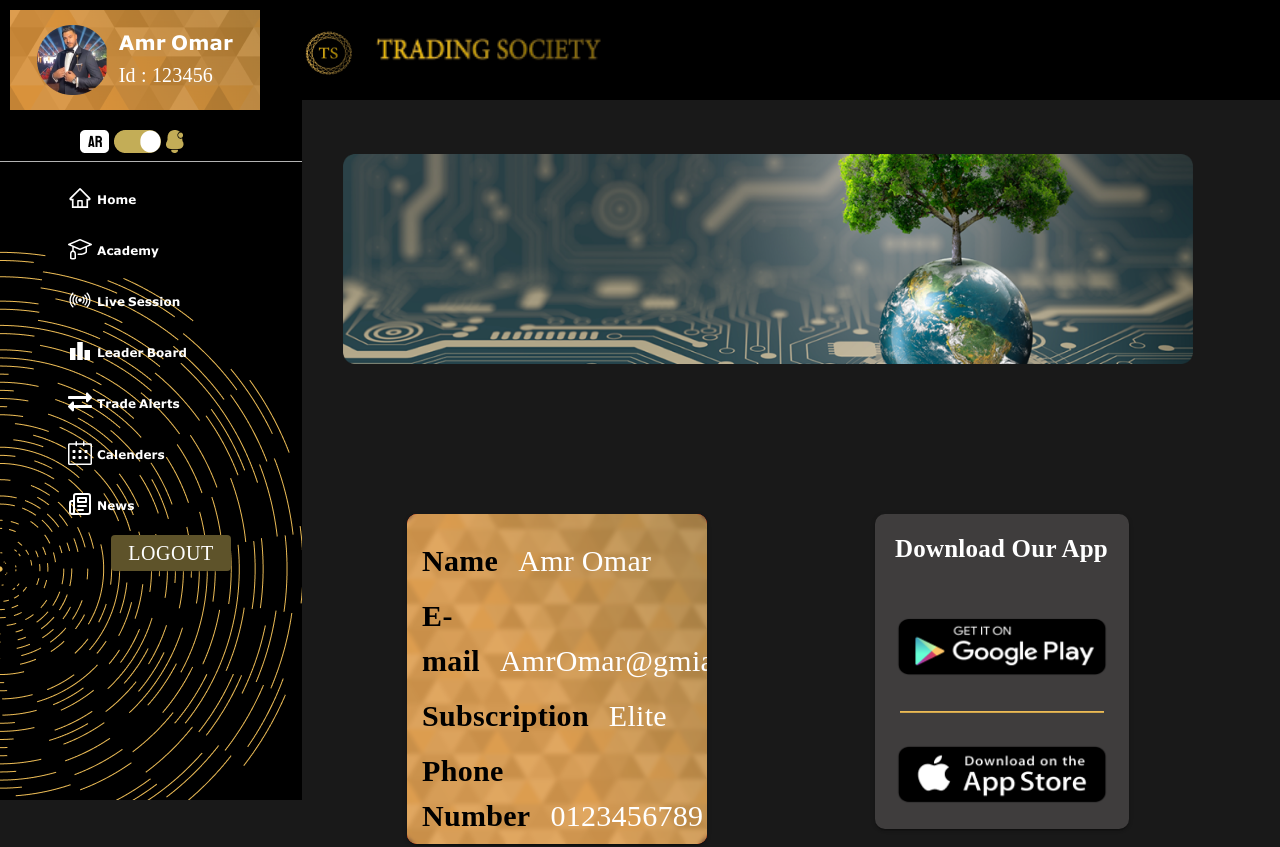
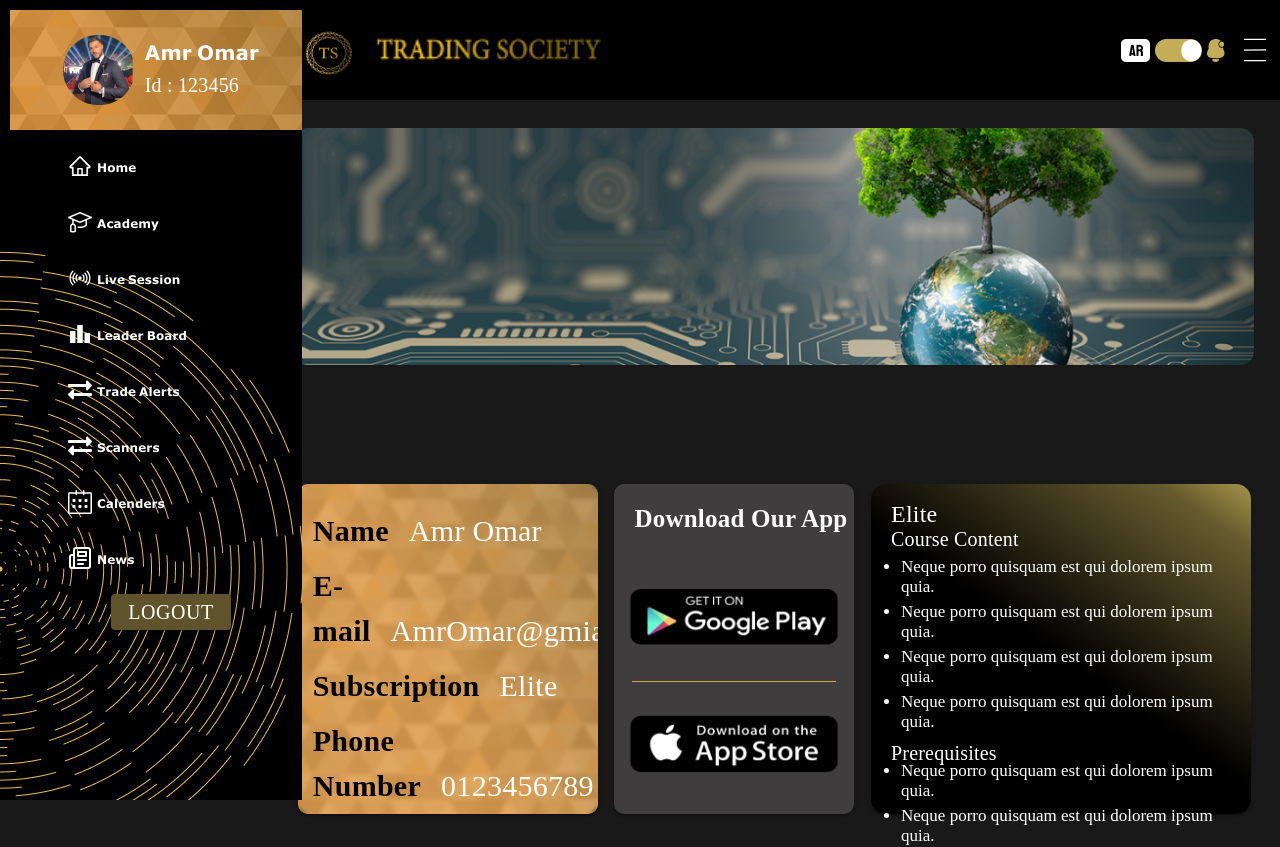
Before and after one commit to karim40188/trading_society-project, a React (Vite) app: page /home in a window 1280 px wide. Shown: the top 847 px of the page. Built offline with nearby package versions, Linux system fonts and the light colour scheme; a web font is replaced by a local one.

Commit message:
some edit

```diff
--- a/src/Components/Home/Navbar.jsx
+++ b/src/Components/Home/Navbar.jsx
@@ -11,8 +11,8 @@ import {
 } from "@mui/material";
 import { Link } from "react-router-dom";
 import { FaBars, FaTimes } from "react-icons/fa";
-import { useContext, useState, useEffect } from "react";
-import { DarkModeContext } from "../context/Context";
+import { useState, useEffect } from "react";
+// import { DarkModeContext } from "../context/Context";
 import logo from "../../assets/logo.png";
 import branding from "../../assets/branding_name.png";
 
--- a/src/Components/HomeProfile/AcademyProfile.jsx
+++ b/src/Components/HomeProfile/AcademyProfile.jsx
@@ -18,7 +18,6 @@ function AcademyProfile() {
   // let { token } = useContext(TokenContext);
 
   let [instructors, setInstructors] = useState([]); // لتخزين قائمة المدربين
-  let [isLoading, setIsLoading] = useState(false);
 
   let [instructorWithId, setInstructorWithId] = useState({});
   // جلب بيانات المدربين من الـ API
@@ -72,7 +71,6 @@ function AcademyProfile() {
         justifyContent: "start",
         alignItems: "start",
         flexDirection: "column",
-
       }}
     >
       <Box sx={{}}>
@@ -149,22 +147,29 @@ function AcademyProfile() {
           ))}
         </Box>
 
-        {/* تفاصيل المدرب المختار */}
         <Box
           ref={popUpRef}
           sx={{
             width: "770px",
-            minHeight: "900px",
-            backgroundImage: `url(${bgClickedEducator})`,
-            backgroundSize: "cover",
-            backgroundRepeat: "no-repeat",
-            backgroundPosition: "center",
-            px: "30px",
-            pt: "100px",
-            display: "none",
+            height: "auto",
+            backgroundColor: "#3F3D3D",
             position: "relative",
+            mt:'50px',
+            p:'30px',
+            display:'none'
           }}
         >
+          <Box
+            sx={{
+              borderBottom: "50px solid #3F3D3D",
+              borderLeft: "50px solid transparent",
+              borderRight: "5px solid transparent",
+
+              position: "absolute",
+              top: "-50px",
+              left: "0px",
+            }}
+          ></Box>
           <Box>
             <Box
               sx={{
@@ -224,8 +229,8 @@ function AcademyProfile() {
               <Box
                 sx={{
                   position: "absolute",
-                  top: "30px",
-                  right: "-10px",
+                  top: "10px",
+                  right: "0px",
                   fontSize: "30px",
                   color: "#fff",
                   cursor: "pointer",
@@ -412,6 +417,9 @@ function AcademyProfile() {
           </Box>
         </Box>
 
+        {/* تفاصيل المدرب المختار */}
+        <Box sx={{}}></Box>
+
         {/* جزء الـ Our Courses */}
         <OurCourses />
       </Box>
--- a/src/Components/HomeProfile/Cards.jsx
+++ b/src/Components/HomeProfile/Cards.jsx
@@ -43,7 +43,7 @@ function Cards() {
         justifyContent: {
           xs: "center",
           md: "space-between",
-          gap: "40px",
+          gap: "10px",
         },
         alignItems: "flex-start", // Change to flex-start
       }}
@@ -59,7 +59,7 @@ function Cards() {
           flexDirection: "column",
           justifyContent: "center",
           overflow: "hidden",
-          backgroundColor: 'red',
+          // backgroundColor: 'red',
           mx: 'auto',
           boxShadow: 2, // Add some shadow for depth
         }}
@@ -118,7 +118,6 @@ function Cards() {
                 component="span"
                 sx={{
                   ml: "20px",
-                  color: "#",
                   fontWeight: "400",
                   color: "#ffffff",
                   fontSize: "30px",
@@ -140,8 +139,8 @@ function Cards() {
     borderRadius: "10px",
     padding: "5px",
     mx: 'auto',
-    width: '254px',
-    height: '315px',
+    width: '240px',
+    height: "330px",
     boxShadow: 2,
   }}
 >
@@ -198,8 +197,8 @@ function Cards() {
         sx={{
           background: "linear-gradient(34.82deg, #000000 48.98%, #665B2E 89.31%, #C3AD57 104.99%)",
           borderRadius: "15px",
-          width: sidebarOpen ? '400px' : '525px',
-          height: '315px',
+          width: sidebarOpen ? '380px' : '525px',
+          height: "330px",
           mx: 'auto',
           p: "20px",
           display: "flex",
--- a/src/Components/HomeProfile/CourseWithId.jsx
+++ b/src/Components/HomeProfile/CourseWithId.jsx
@@ -44,7 +44,7 @@ function CourseWithId() {
 
 
   return (
-    <Box sx={{ padding: 4 }}>
+    <Box sx={{ padding: 4, mx:'auto' }}>
       {/* تفاصيل الدورة */}
       <Card sx={{ display: "flex", marginBottom: 4, backgroundColor: "#000" }}>
         <CardMedia
--- a/src/Components/HomeProfile/FooterProfile.jsx
+++ b/src/Components/HomeProfile/FooterProfile.jsx
@@ -1,6 +1,6 @@
 import { Box, Container, Typography, Grid, Divider } from "@mui/material";
 import logo from "../../assets/logo.png";
-import brand from "../../assets/brand.png";
+import brand from "../../home_profile_assets/brand.png";
 import instagramIcon from "../../assets/instagram.png";
 import { FaFacebookF, FaInstagram } from "react-icons/fa";
 import { IoCall } from "react-icons/io5";
--- a/src/Components/HomeProfile/HomeProfile.jsx
+++ b/src/Components/HomeProfile/HomeProfile.jsx
@@ -5,17 +5,16 @@ import BannerProfile from "./BannerProfile";
 
 function HomeProfile() {
   return (
-    <Box sx={{p:'20px',
-      width: "90%",
-      margin: "auto",
+    <Box sx={{
+
       display: "flex",
-      justifyContent: "start",
-      alignItems: "start",
+      // justifyContent: "start",
+      // alignItems: "start",
       flexDirection: "column",
 
     }}>
        <BannerProfile />
-       <Box sx={{marginTop:{xs:"80px",md:'100px',xl:"30px",},}}>
+       <Box sx={{marginTop:{xs:'10%',xl:'15%'}}}>
       <Cards  />
 
        </Box>
--- a/src/Components/HomeProfile/Navbar.jsx
+++ b/src/Components/HomeProfile/Navbar.jsx
@@ -5,6 +5,9 @@ import { DarkModeContext, TokenContext } from "../context/Context";
 import { useContext } from "react";
 import { CiMenuBurger } from "react-icons/ci";
 import { useNavigate } from "react-router-dom";
+import lang_img from "../../home_profile_assets/lang.png";
+import mode_switcher_img from "../../home_profile_assets/mode_switch.png";
+import notification_img from "../../home_profile_assets/notification.png";
 
 function Navbar() {
   let { sidebarOpen, setSidebarOpen } = useContext(TokenContext);
@@ -14,15 +17,17 @@ function Navbar() {
 
   let navigate = useNavigate();
 
-  let { darkMode } = useContext(DarkModeContext);
+  let { darkMode, toggleMode } = useContext(DarkModeContext);
+
   return (
     <Box
       sx={{
-        width: "100%",
+        backgroundColor: darkMode ? "#000" : "#6B5B3D",
+        width: sidebarOpen ? "calc(100% - 300px)" : "100%",
+        left: sidebarOpen ? "300px" : "0",
         height: "100px",
-        backgroundColor: darkMode ? "#000" : "#6B5B3D",
-        pl: sidebarOpen ? "300px" : "0px",
         position: "fixed",
+        top: 0,
         zIndex: "9999",
         display: "flex",
         alignItems: "center",
@@ -32,10 +37,6 @@ function Navbar() {
         sx={{
           display: "flex",
           alignItems: "center",
-          justifyContent: "space-between", // لضمان توزيع المساحة بين الشعار والـ menu
-          width: "100%",
-
-
         }}
       >
         {/* الشعار */}
@@ -44,7 +45,6 @@ function Navbar() {
             display: "flex",
             alignItems: "center",
             cursor: "pointer",
-            // flexGrow: 1, // لزيادة المساحة المخصصة للشعار
           }}
           onClick={() => {
             navigate("/");
@@ -53,17 +53,39 @@ function Navbar() {
           <Box component="img" src={logo} sx={{ height: "50px" }} />
           <Box component="img" src={brand} sx={{ height: "50px", ml: 2 }} />
         </Box>
+      </Box>
+
+      {/* الـ menu مع الأيقونات */}
+      <Box
+        sx={{
+          display: "flex",
+          alignItems: "center",
+          position: "absolute",
+          right: "10px", // المسافة من الجانب الأيمن
+          gap: "15px", // المسافة بين الأيقونات و menu
+        }}
+      >
+        {/* الأيقونات */}
+        <Box
+          sx={{
+            display: "flex",
+            gap: "5px", // تقليل المسافات بين الأيقونات
+            alignItems: "center",
+          }}
+        >
+          <Box component="img" src={lang_img} />
+          <Box component="img" src={mode_switcher_img} onClick={toggleMode} />
+          <Box component="img" src={notification_img} />
+        </Box>
 
         {/* الـ menu */}
         <Box
           onClick={sidebarToggle}
           sx={{
             color: "#fff",
-            // padding: "12px",
             fontSize: "30px",
-            mr: sidebarOpen? "20%":"0",
             cursor: "pointer",
-            display: "flex", // للتأكد من أن الـ menu قابل للنقر بسهولة
+            display: "flex",
             alignItems: "center",
           }}
         >
--- a/src/Components/HomeProfile/News.jsx
+++ b/src/Components/HomeProfile/News.jsx
@@ -40,7 +40,7 @@ function News() {
     <Box sx={{ minHeight: "100vh" , color:"#000"}}>
       <BannerProfile />
 
-      <Box sx={{ display: "flex", flexWrap: "wrap", gap: "10px", mt:'50px' }}>
+      <Box sx={{ display: "flex", flexWrap: "wrap", gap: "10px", mt:{xs:'50px',xl:"220px"} }}>
         {news.map((item, index) => {
           return (
             <Box
--- a/src/Components/HomeProfile/Sidebar.jsx
+++ b/src/Components/HomeProfile/Sidebar.jsx
@@ -1,9 +1,7 @@
 import { Box, Button, Divider, Typography } from "@mui/material";
 import imgBg from "../../home_profile_assets/img_bg.png";
 import profile_img from "../../home_profile_assets/profile_img.png";
-import lang_img from "../../home_profile_assets/lang.png";
-import mode_switcher_img from "../../home_profile_assets/mode_switch.png";
-import notification_img from "../../home_profile_assets/notification.png";
+
 import { useContext, useState } from "react";
 import { AiOutlineHome } from "react-icons/ai";
 import { GoMortarBoard } from "react-icons/go";
@@ -28,6 +26,7 @@ function Sidebar() {
     { name: "Live Session", path: "/sessions", icon: <IoIosRadio /> },
     { name: "Leader Board", path: "/leaderboard", icon: <MdLeaderboard /> },
     { name: "Trade Alerts", path: "/tradealerts", icon: <FaExchangeAlt /> },
+    { name: "Scanners", path: "/scanners", icon: <FaExchangeAlt /> },
     { name: "Calenders", path: "/calender", icon: <SlCalender /> },
     { name: "News", path: "/news", icon: <LuNewspaper /> },
   ]);
@@ -43,8 +42,11 @@ function Sidebar() {
           top: "0",
           bottom: "0",
           height: "100%", // ضمان أن الـ Sidebar يأخذ 100% من ارتفاع الشاشة بدون شريط تمرير
-          zIndex: "999999",
+          zIndex: "9999999",
           overflow: "hidden", // إخفاء أي محتوى زائد
+          transition: "transform 0.3s ease-in-out", // إضافة تأثير الانتقال
+          transform: sidebarOpen ? "translateX(0)" : "translateX(-100%)", // إخفاء الشريط الجانبي عن طريق التحريك
+
         }}
       >
         <Box
@@ -53,31 +55,32 @@ function Sidebar() {
             zIndex: "-1",
             top: "-50px",
             width: "100%",
-            backgroundColor:'#ecbc56'
+            backgroundColor: "#ecbc56",
           }}
         >
-          <Box component="img" src={sideBar_img} sx={{ width: "100%", height: "100%" }} />
+          <Box
+            component="img"
+            src={sideBar_img}
+            sx={{ width: "100%", height: "100%" }}
+          />
         </Box>
 
         <Box
           sx={{
             backgroundImage: `url(${imgBg})`,
-            width: "250px", // تقليل عرض الصورة الخلفية
-            height: "100px", // تقليل ارتفاع الصورة الخلفية
+            width: "100%", // تقليل عرض الصورة الخلفية
+            height: "120px", // تقليل ارتفاع الصورة الخلفية
             display: "flex",
             alignItems: "center",
             justifyContent: "center",
             mt: "10px", // تقليل المسافة العلوية
             transform: "translateX(10px)", // تقليل المسافة الأفقية
             backgroundRepeat: "no-repeat",
-
-
-
           }}
         >
           <Box sx={{ display: "flex", alignItems: "center" }}>
             <Box component="img" src={profile_img} />
-            <Box sx={{ml:'10px'}}>
+            <Box sx={{ ml: "10px" }}>
               <Typography
                 sx={{
                   fontSize: "20px", // تقليل حجم الخط
@@ -95,7 +98,6 @@ function Sidebar() {
                   fontSize: "20px", // تقليل حجم الخط
                   fontWeight: "400",
                   letterSpacing: "-4%",
-
                 }}
               >
                 Id : 123456
@@ -105,34 +107,11 @@ function Sidebar() {
         </Box>
 
         <Box
-          sx={{
-            display: "flex",
-            gap: "5px", // تقليل المسافات بين الأيقونات
-            mt: "20px", // تقليل المسافة العلوية
-            width: "100%",
-            transform: "translateX(80px)", // تعديل المسافة الأفقية
-          }}
-        >
-          <Box component="img" src={lang_img} />
-          <Box component="img" src={mode_switcher_img} onClick={toggleMode} />
-          <Box component="img" src={notification_img} />
-        </Box>
-
-        <Divider
-          sx={{
-            marginTop: "8px", // تقليل المسافة العلوية
-            marginBottom: "8px", // تقليل المسافة السفلية
-            backgroundColor: "text.secondary",
-            width: "100%",
-          }}
-        />
-
-        <Box
           component="ul"
           sx={{
             display: "flex",
             flexDirection: "column",
-            gap: "5px", // تقليل المسافات بين العناصر
+            gap: "10px", // تقليل المسافات بين العناصر
             zIndex: "99999",
             color: "#fff",
           }}
@@ -158,14 +137,22 @@ function Sidebar() {
                 onClick={(e) => {
                   if (activeLink) {
                     activeLink.classList.remove("active");
-                    navigate(`${link.path}`);
                   }
 
-                  e.currentTarget.classList.add("active");
-                  setActiveLink(e.target);
+                  // إضافة العنصر الحالي كـ active
+                  const currentLink = e.currentTarget;
+                  currentLink.classList.add("active");
+                  setActiveLink(currentLink);
+
+                  // التوجيه للنقر
+                  navigate(`${link.path}`);
+                  window.scrollTo(0, 0);
                 }}
+
               >
-                <Box sx={{ fontSize: "24px", ml: "20px", color: "text.primary" }}>
+                <Box
+                  sx={{ fontSize: "24px", ml: "20px", color: "text.primary" }}
+                >
                   {link.icon}
                 </Box>
                 <Typography
--- a/src/Components/Layout2.jsx
+++ b/src/Components/Layout2.jsx
@@ -1,13 +1,10 @@
 import { Box } from "@mui/material";
 import Sidebar from "../Components/HomeProfile/Sidebar";
 import Navbar from "../Components/HomeProfile/Navbar";
-// import Footer from "../Components/Home/Footer";
 import { Outlet } from "react-router-dom";
 import FooterProfile from "./HomeProfile/FooterProfile";
 import { useContext } from "react";
 import { LoadingContext, TokenContext } from "./context/Context";
-// import logo from "../../assets/logo.png";
-// import vector from "../../assets/vector_card.png";
 
 function Layout2() {
   let { sidebarOpen } = useContext(TokenContext);
@@ -20,16 +17,13 @@ function Layout2() {
           sx={{
             width: "100%",
             height: "100vh",
-            // overflow: "hidden",
             position: "fixed",
             top: "0",
             left: "0",
-            bottom: "0",
             display: "flex",
             justifyContent: "center",
             alignItems: "center",
             backgroundColor: "#000",
-            overflow: "hidden",
             textAlign: "center",
           }}
         >
@@ -38,28 +32,30 @@ function Layout2() {
           </span>
         </Box>
       ) : (
-        <Box sx={{}}>
+        <Box sx={{ display: "flex", flexDirection: "column", height: "100vh" }}>
           <Navbar />
 
           <Box sx={{ display: "flex" }}>
-            <Box>
+            <Box sx={{ flexShrink: 0 }}>
               <Sidebar />
             </Box>
+
             <Box
               sx={{
-                ml: sidebarOpen ? { xs: "70%", md: "20%", xl: "15%" } : "5%",
-                minHeight: "70vh",
-                width: "100%",
-                padding: "40px",
-                // backgroundColor: "background.default",
+                py: "10%",
+                width: sidebarOpen ? "75%" : "90%",
+                mx: "auto",
+                position: "relative",
+                left: { xs: "48%", xl: "45%" },
+                transform: "translateX(-50%)",
+                transition: "width 0.3s ease",
               }}
             >
-              <Box sx={{ py: "10%" }}>
-                <Outlet />
-              </Box>
+              <Outlet />
             </Box>
           </Box>
-          <Box sx={{ pl: sidebarOpen ? "300px" : "" }}>
+
+          <Box>
             <FooterProfile />
           </Box>
         </Box>
```
Also changed, not shown: src/Components/Home/CeoMF.jsx (+48 -53 lines), src/Components/Test.jsx (+34 -28 lines), src/home_profile_assets/brand.png (added), src/home_profile_assets/buy.png (added).
